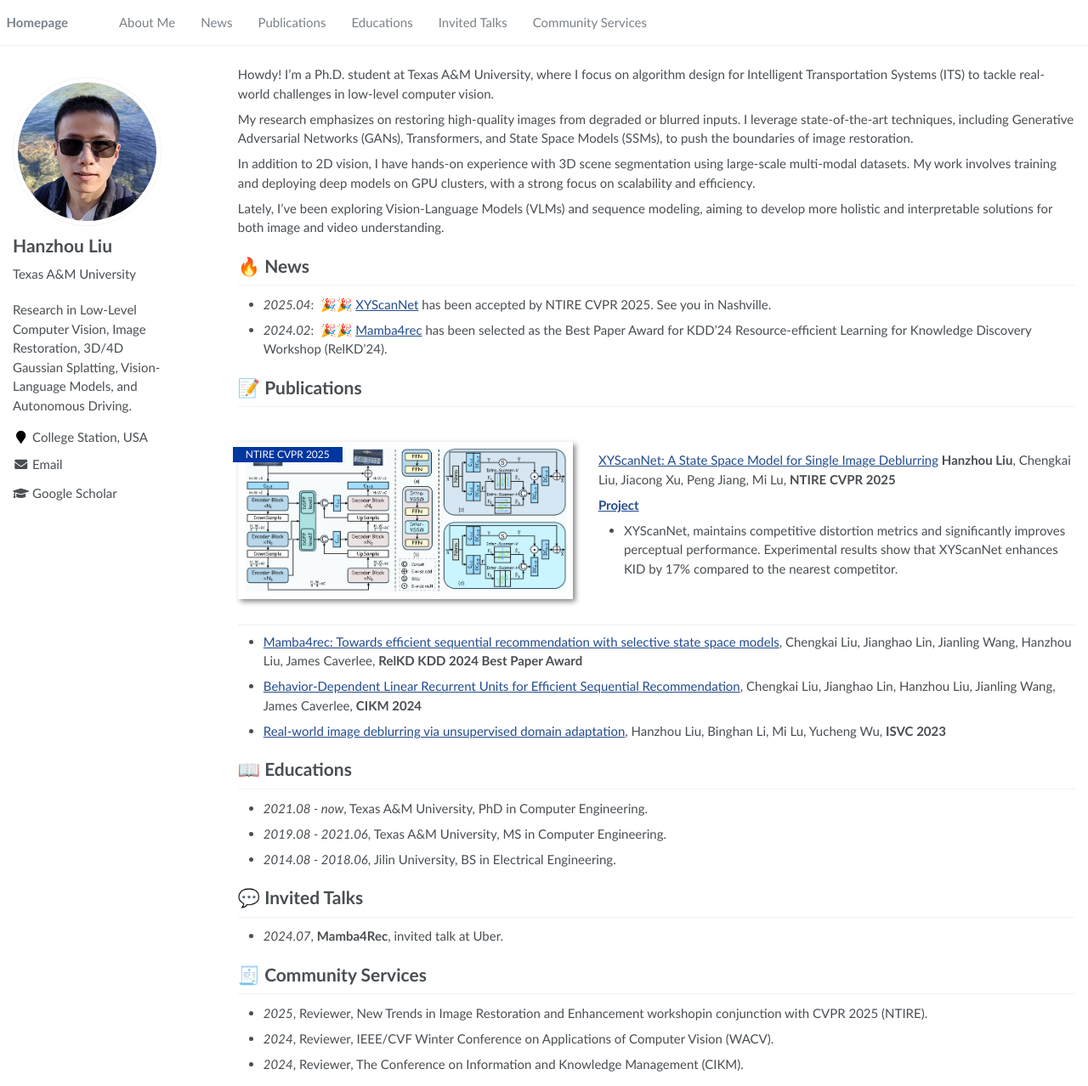
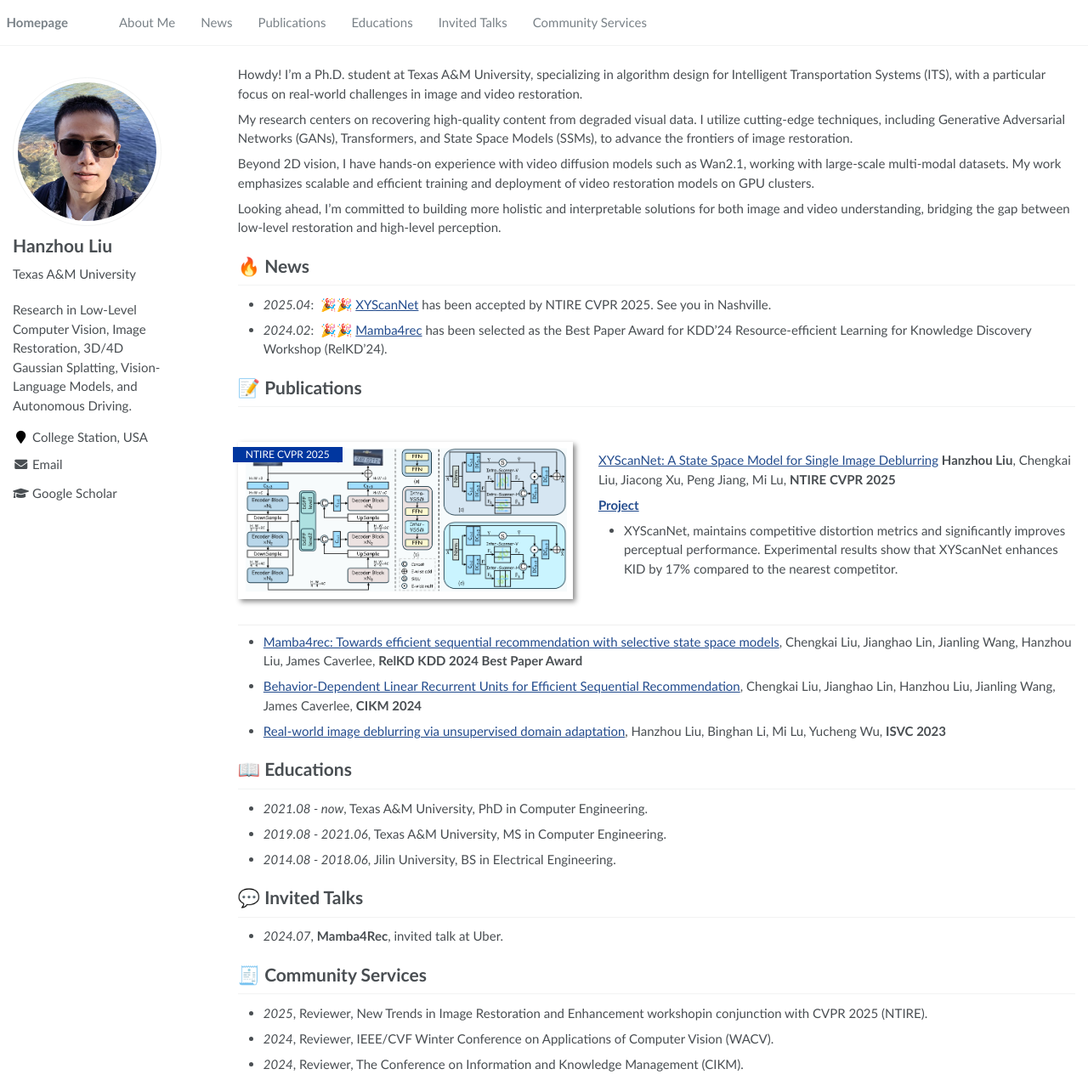
Before and after one commit to HanzhouLiu/hanzhouliu.github.io, a Jekyll site: the page built from _pages/about.md, in a window 1280 px wide and 1278 px high. Shown: the whole window at 85% size. Built offline with Jekyll 4.4.1, drawn with Linux system fonts in a browser that asks for light colours.

Commit message:
about me updated

```diff
--- a/_pages/about.md
+++ b/_pages/about.md
@@ -17,13 +17,13 @@ redirect_from:
 
 <span class='anchor' id='about-me'></span>
 
-Howdy! I’m a Ph.D. student at Texas A&M University, where I focus on algorithm design for Intelligent Transportation Systems (ITS) to tackle real-world challenges in low-level computer vision.
+Howdy! I’m a Ph.D. student at Texas A&M University, specializing in algorithm design for Intelligent Transportation Systems (ITS), with a particular focus on real-world challenges in image and video restoration.
 
-My research emphasizes on restoring high-quality images from degraded or blurred inputs. I leverage state-of-the-art techniques, including Generative Adversarial Networks (GANs), Transformers, and State Space Models (SSMs), to push the boundaries of image restoration.
+My research centers on recovering high-quality content from degraded visual data. I utilize cutting-edge techniques, including Generative Adversarial Networks (GANs), Transformers, and State Space Models (SSMs), to advance the frontiers of image restoration.
 
-In addition to 2D vision, I have hands-on experience with 3D scene segmentation using large-scale multi-modal datasets. My work involves training and deploying deep models on GPU clusters, with a strong focus on scalability and efficiency.
+Beyond 2D vision, I have hands-on experience with video diffusion models such as Wan2.1, working with large-scale multi-modal datasets. My work emphasizes scalable and efficient training and deployment of video restoration models on GPU clusters.
 
-Lately, I’ve been exploring Vision-Language Models (VLMs) and sequence modeling, aiming to develop more holistic and interpretable solutions for both image and video understanding.
+Looking ahead, I’m committed to building more holistic and interpretable solutions for both image and video understanding, bridging the gap between low-level restoration and high-level perception.
 
 <!--My research interest includes neural machine translation and computer vision. I have published more than 100 papers at the top international AI conferences with total <a href='https://scholar.google.com/citations?user=DhtAFkwAAAAJ'>google scholar citations <strong><span id='total_cit'>260000+</span></strong></a> (You can also use google scholar badge <a href='https://scholar.google.com/citations?user=DhtAFkwAAAAJ'><img src="https://img.shields.io/endpoint?url={{ url | url_encode }}&logo=Google%20Scholar&labelColor=f6f6f6&color=9cf&style=flat&label=citations"></a>).
 -->
```
